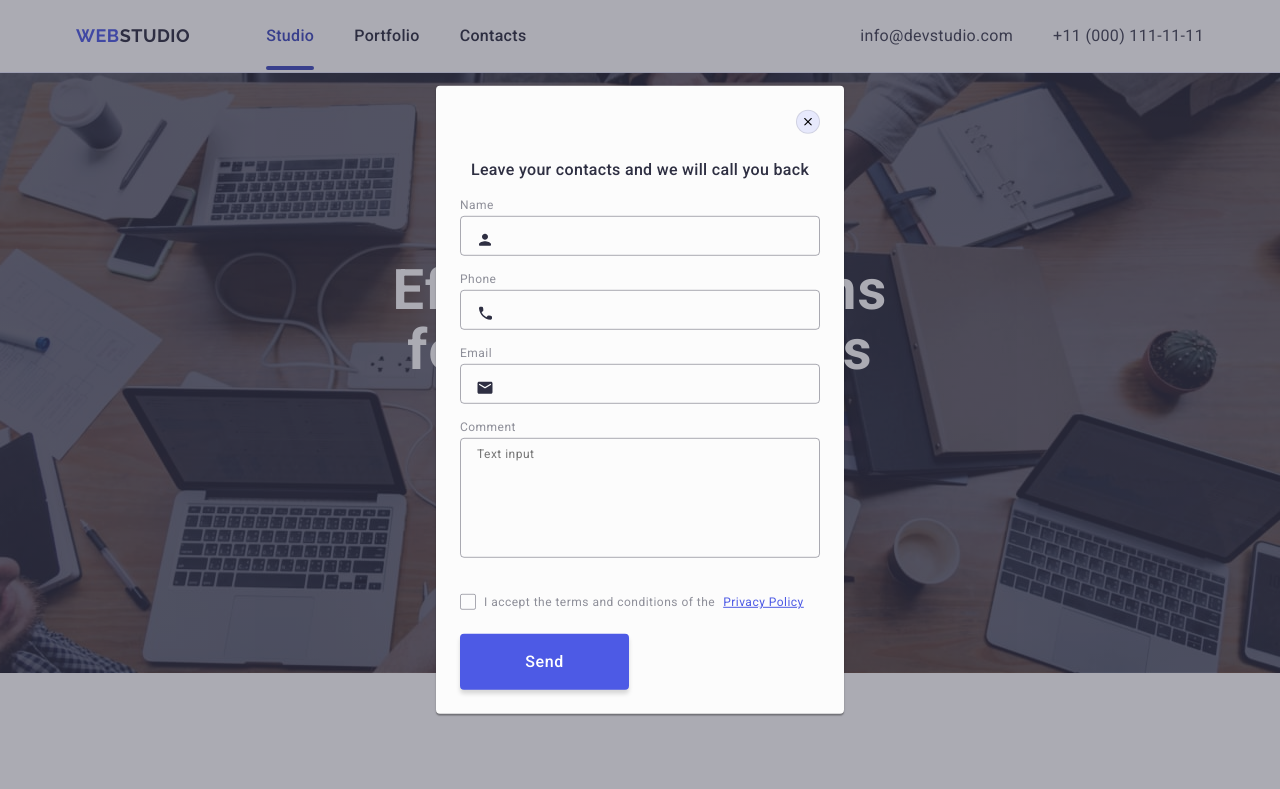
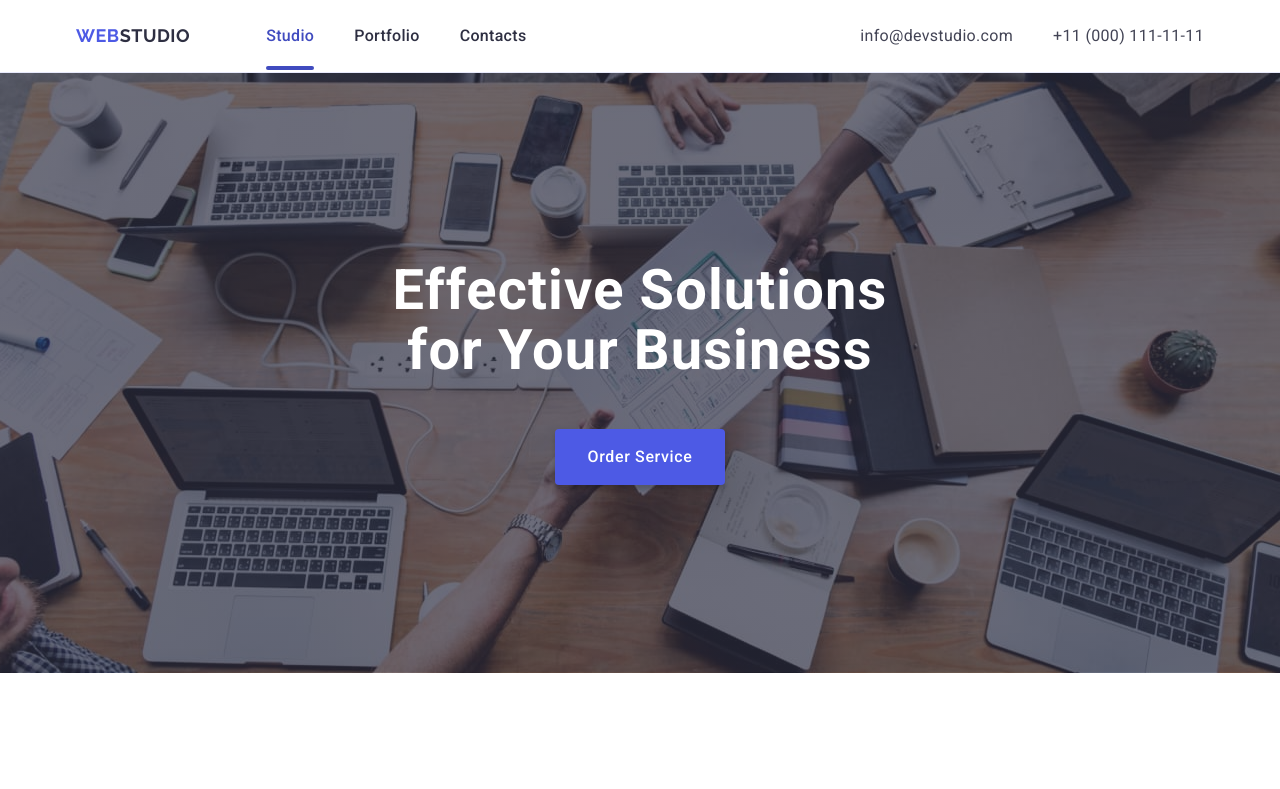
Before and after one commit to gamorka/goit-markup-hw-05, a plain HTML site: page index.html in a window 1280 px wide. Shown: the top 789 px of the page. Drawn offline with nearby package versions, Linux system fonts and the light colour scheme.

Commit message:
Update index.html

```diff
--- a/index.html
+++ b/index.html
@@ -485,6 +485,7 @@
           <p class="footer-email">Subscribe</p>
           <form class="footer-form">
             <label class="footer-label"></label>
+            <div class="text-input-wrap">
               <input
                 type="email"
                 name="user-email"
@@ -492,6 +493,7 @@
                 id="footer-email"
                 placeholder="E-mail"
               />
+            </div>
             <button type="submit" class="email-btn">
               Subscribe
               <svg width="24" height="24" class="footer-icon-btn">
@@ -502,7 +504,7 @@
         </div>
       </div>
     </footer>
-    <div class="backdrop is-open">
+    <div class="backdrop">
       <div class="modal">
         <button type="button" class="modal-close-btn">
           <svg width="8" height="8" class="close-icon-style">
```
Lines whose indentation alone changed are shown as unchanged.
